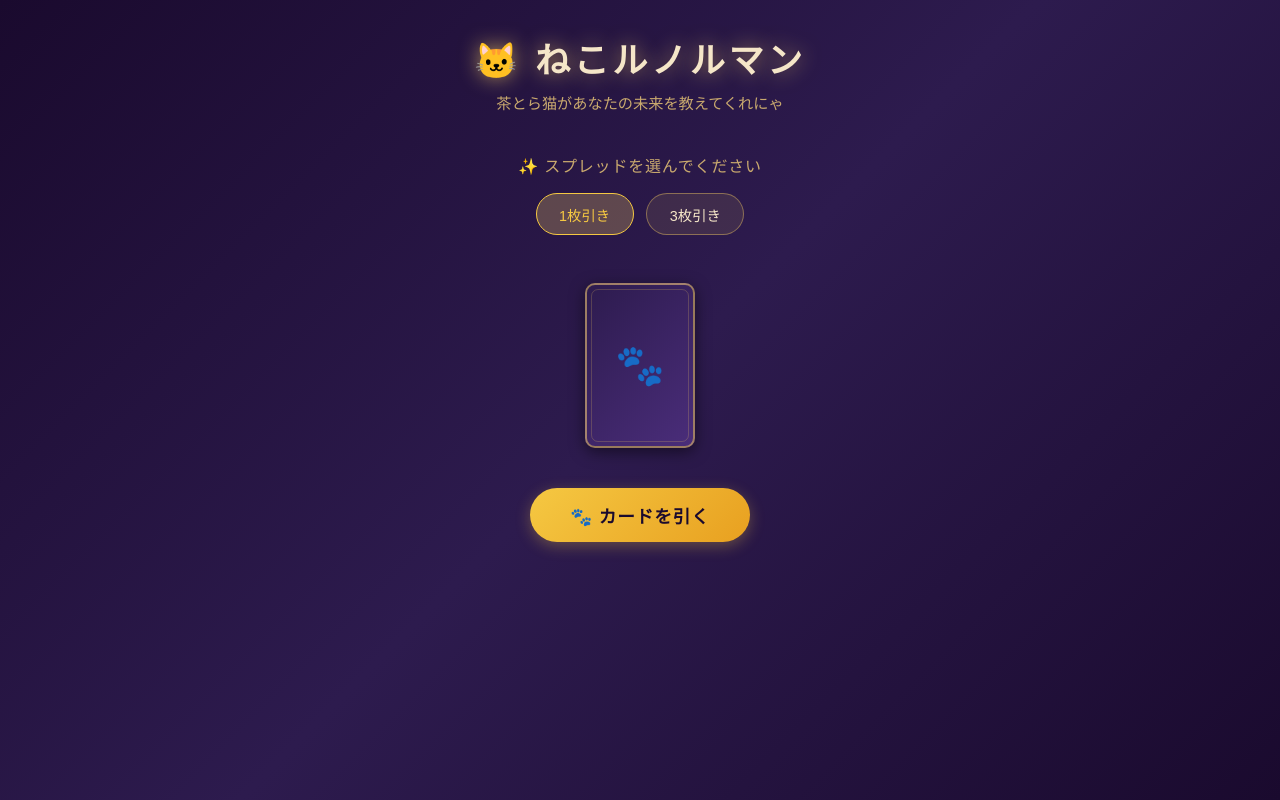
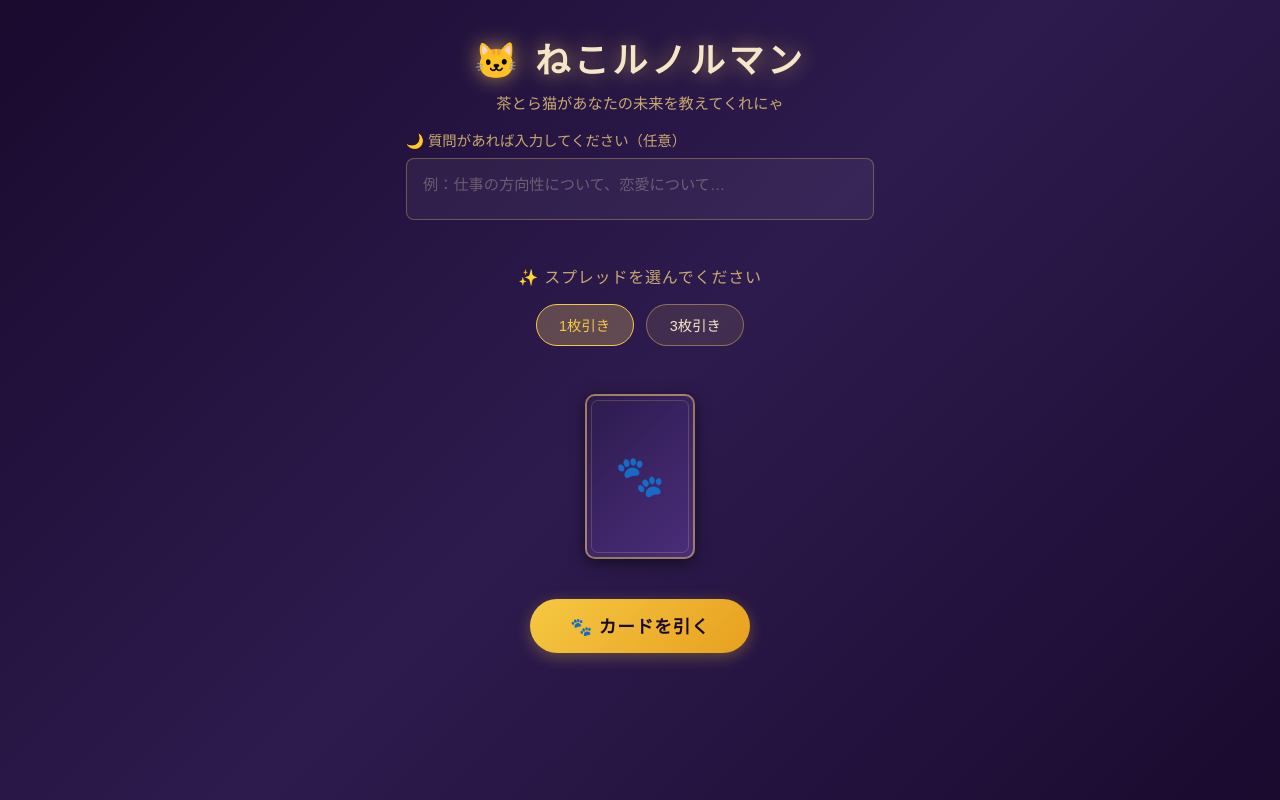
Before and after one commit to maemaekaachan-beep/neko-lenormand-app, a plain HTML site: page index.html in a window 1280 px wide. Drawn offline with Linux system fonts and the light colour scheme.

Commit message:
Move question input before spread selection

```diff
--- a/index.html
+++ b/index.html
@@ -341,6 +341,12 @@
   <p>茶とら猫があなたの未来を教えてくれにゃ</p>
 </header>
 
+<!-- 質問入力 -->
+<div class="question-section" style="max-width:500px;margin:0 auto;padding:0 1rem 1rem;">
+  <label style="display:block;color:#c9a96e;margin-bottom:0.5rem;font-size:0.9rem;">🌙 質問があれば入力してください（任意）</label>
+  <textarea class="question-input" id="questionInput" rows="2" placeholder="例：仕事の方向性について、恋愛について…"></textarea>
+</div>
+
 <!-- スプレッド選択 -->
 <div class="spread-section">
   <p class="spread-title">✨ スプレッドを選んでください</p>
```
